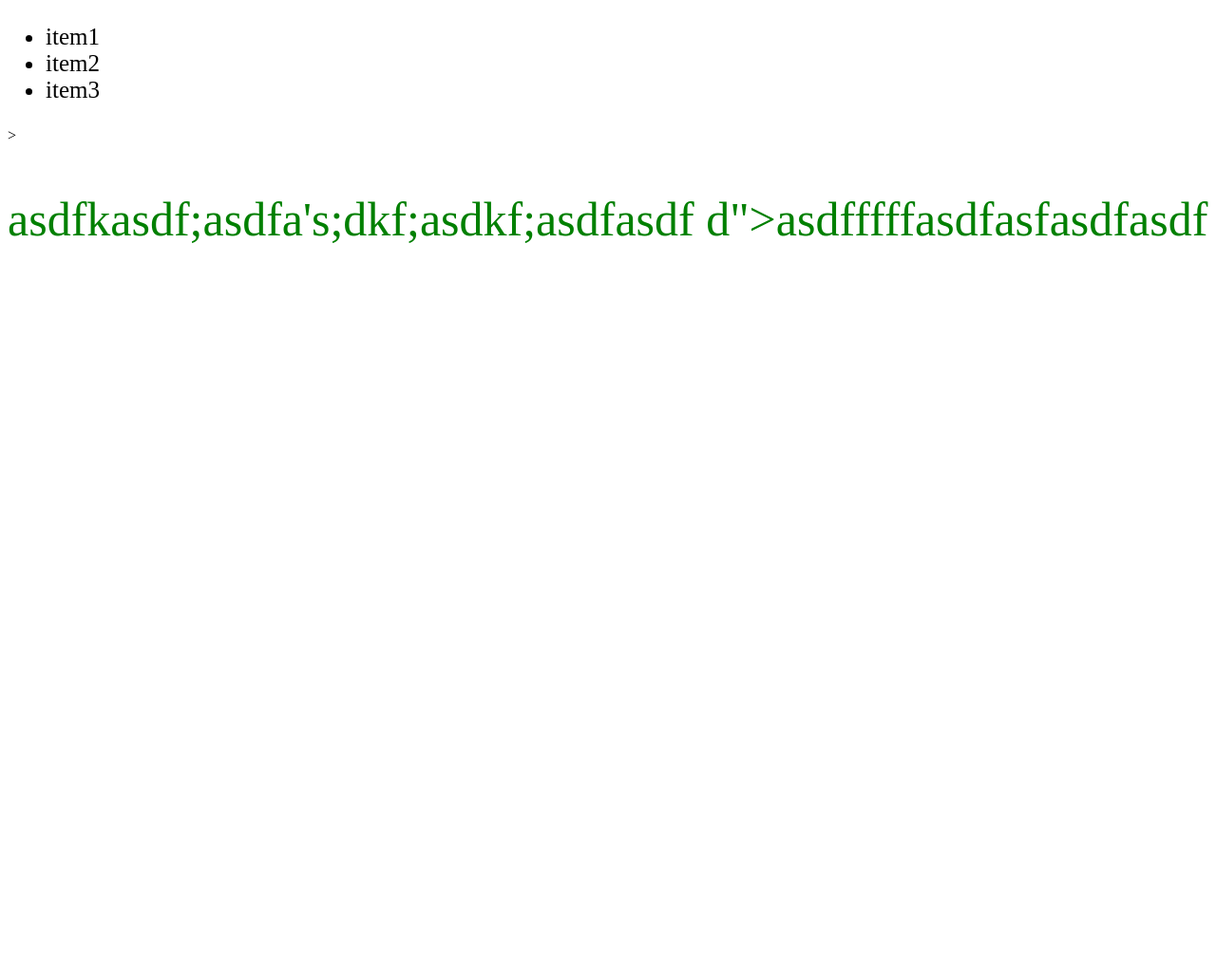
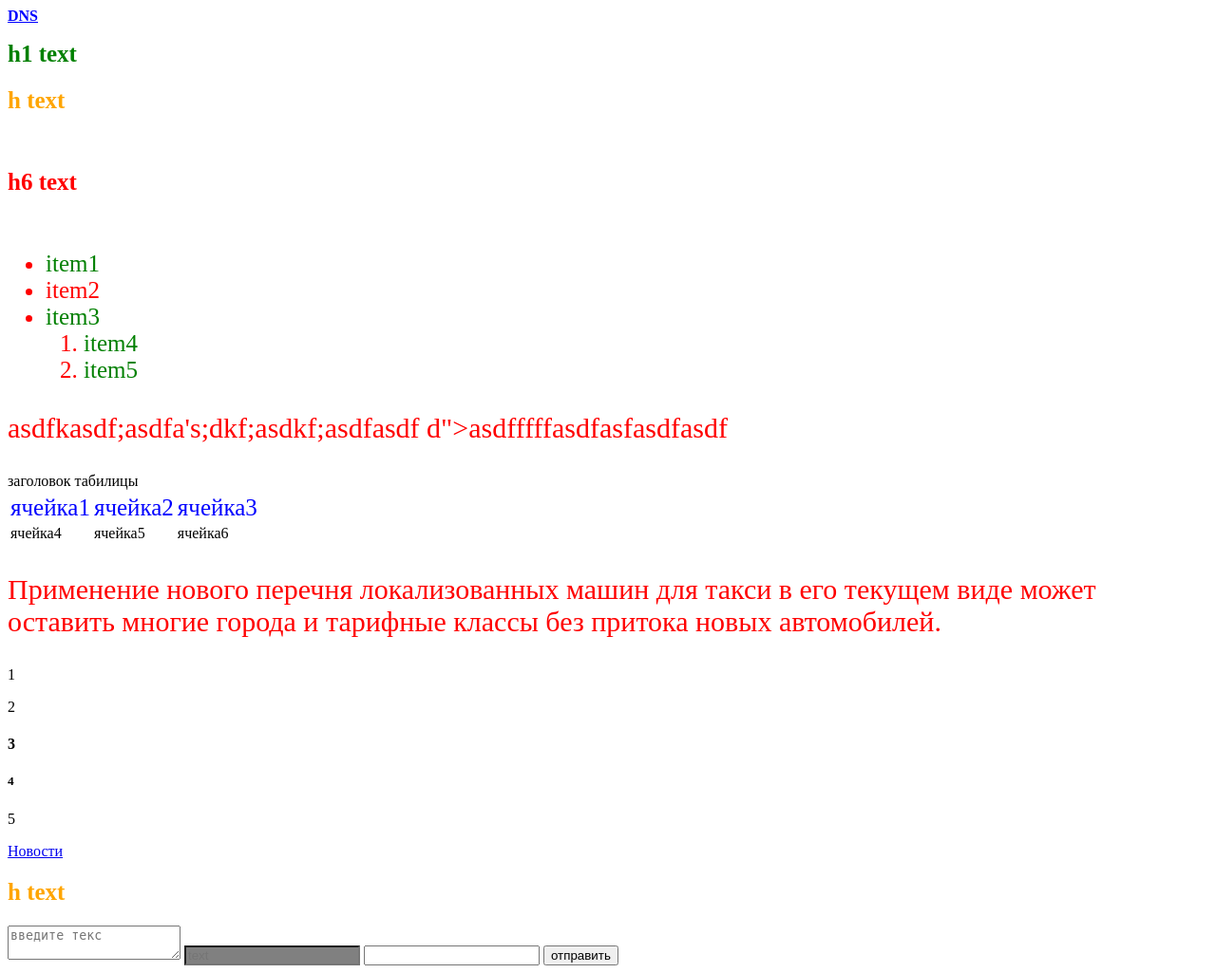
Before and after one commit to git-boops/autotests-ui, a Python web app: template templates/index.html in a window 1280 px wide. Shown: the whole page at 95% size. Before the commit the page ends 256 px from the top, so only its background shows below. Run offline with Jinja, Linux system fonts and the light colour scheme; the template is opened without the code that fills it, so the values that code supplies are empty.

Commit message:
локаторы

```diff
--- a/templates/index.html
+++ b/templates/index.html
@@ -4,28 +4,82 @@
     <meta charset="UTF-8">
     <title>Title</title>
     <style>
-        .pclass{
-            color: green;
-            font-size: 50px;
+        .pclass{ color: red; font-size: 30px; }
+        #ullist {  font-size: 25px;}
 
-        }
+        .td1-td3{color:blue; font-size:25px;}
+        div.market > a{color:blue; font-weight:bold;}
 
-        #ullist {
-        font-size: 25px;
-        }
+        #h1-text{color:green; font-size:25px;}
+        #h2-text{color:orange; font-size:25px;}
+        #h6-text{color:red; font-size:25px;}
 
+        a:hover{color: red; font-wight:bold;}
+        ul li {color:green; font-size:25px;}
+        input[type="text"] {background-color: grey;}
+        input[type="text"]:hover {background-color: green;}
+        li::marker{color:red;}
+        ul>li:nth-child(2){color: red}
     </style>
 </head>
 <body>
 
-<div>
+<div class = "market">
+<a href ="https://www.dns-shop.ru/">DNS</a>
+    <h1 id = "h1-text">h1 text</h1>
+    <h2 id = "h2-text">h text</h2>
+    <h6 id = "h6-text">h6 text</h6>
 
-    <ul id = "ullist">
+    <ul>
         <li>item1</li>
         <li>item2</li>
         <li>item3</li>
-    </ul>>
+            <ol>
+            <li>item4</li>
+            <li>item5</li>
+            </ol>
+    </ul>
     <p class="pclass">asdfkasdf;asdfa's;dkf;asdkf;asdfasdf d">asdfffffasdfasfasdfasdf</p>
+
+    <table style="alighn: centre">
+        <thead><tr>заголовок табилицы</tr></thead>
+        <tbody>
+        <tr class = "row1 td1-td3">
+            <td>ячейка1</td>
+            <td>ячейка2</td>
+            <td>ячейка3</td>
+        </tr>
+        <tr class = "row1">
+            <td>ячейка4</td>
+            <td>ячейка5</td>
+            <td>ячейка6</td>
+        </tr>
+        </tbody>
+    </table>
+        <p class = "pclass">Применение нового перечня локализованных машин для такси в его текущем виде
+            может оставить многие города и тарифные классы без
+            притока новых автомобилей.</p>
+
+</div>
+
+        <div class="nth">
+            <p>1</p>
+            <p>2</p>
+            <h4>3</h4>
+            <h5>4</h5>
+            <p>5</p>
+
+        </div>
+
+<div class = "news">
+    <a href ="https://www.rbc.ru">Новости</a>
+    <h2 id = "h2-text">h text</h2>
+    <form action="https://www.rbc.ru">
+        <textarea placeholder="введите текс" required></textarea>
+        <input type="text" placeholder="text">
+        <input type ="email">
+        <button type="submit">отправить</button>
+    </form>
 
 </div>
 
```
